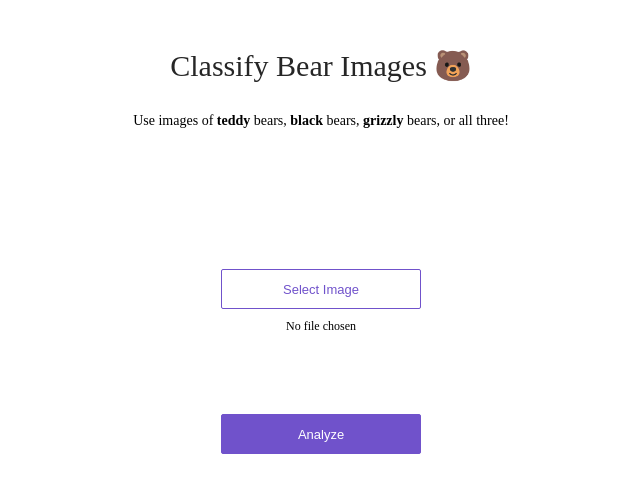
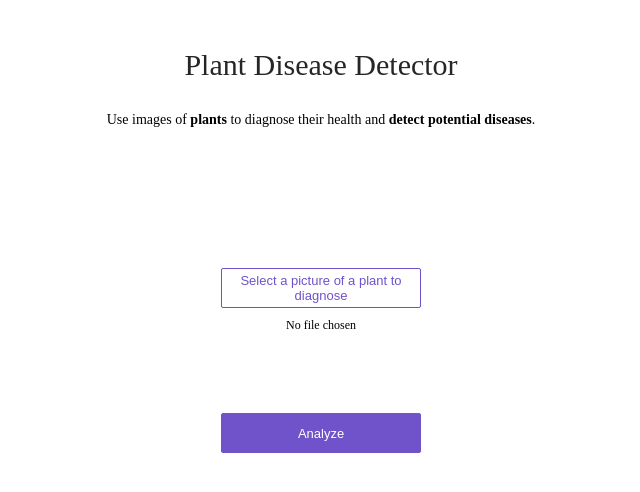
Before and after one commit to akt-nielsen/Hydrophiles-Crop-Scanner, a plain HTML site: page app/view/index.html in a window 1280 px wide. Shown: the whole page, without its empty margins (319-959 px from the left). Drawn offline with Linux system fonts and the light colour scheme.

Commit message:
HTML crop scanner

```diff
--- a/app/view/index.html
+++ b/app/view/index.html
@@ -7,10 +7,9 @@
 <body>
 <div>
     <div class='center'>
-    <div class='title'>Classify Bear Images 🐻</div>
+        <div class='title'>Plant Disease Detector</div>
         <p>
-      Use images of <strong>teddy</strong> bears, <strong>black</strong> bears, <strong>grizzly</strong> bears, or
-      all three!
+          Use images of <strong>plants</strong> to diagnose their health and <strong>detect potential diseases</strong>.
         </p>
         <div class='content'>
             <div class='no-display'>
@@ -21,7 +20,7 @@
                        accept='image/*'
                        onchange='showPicked(this)'>
             </div>
-      <button class='choose-file-button' type='button' onclick='showPicker()'>Select Image</button>
+            <button class='choose-file-button' type='button' onclick='showPicker()'>Select a picture of a plant to diagnose</button>
             <div class='upload-label'>
                 <label id='upload-label'>No file chosen</label>
             </div>
```
Lines whose indentation alone changed are shown as unchanged.
